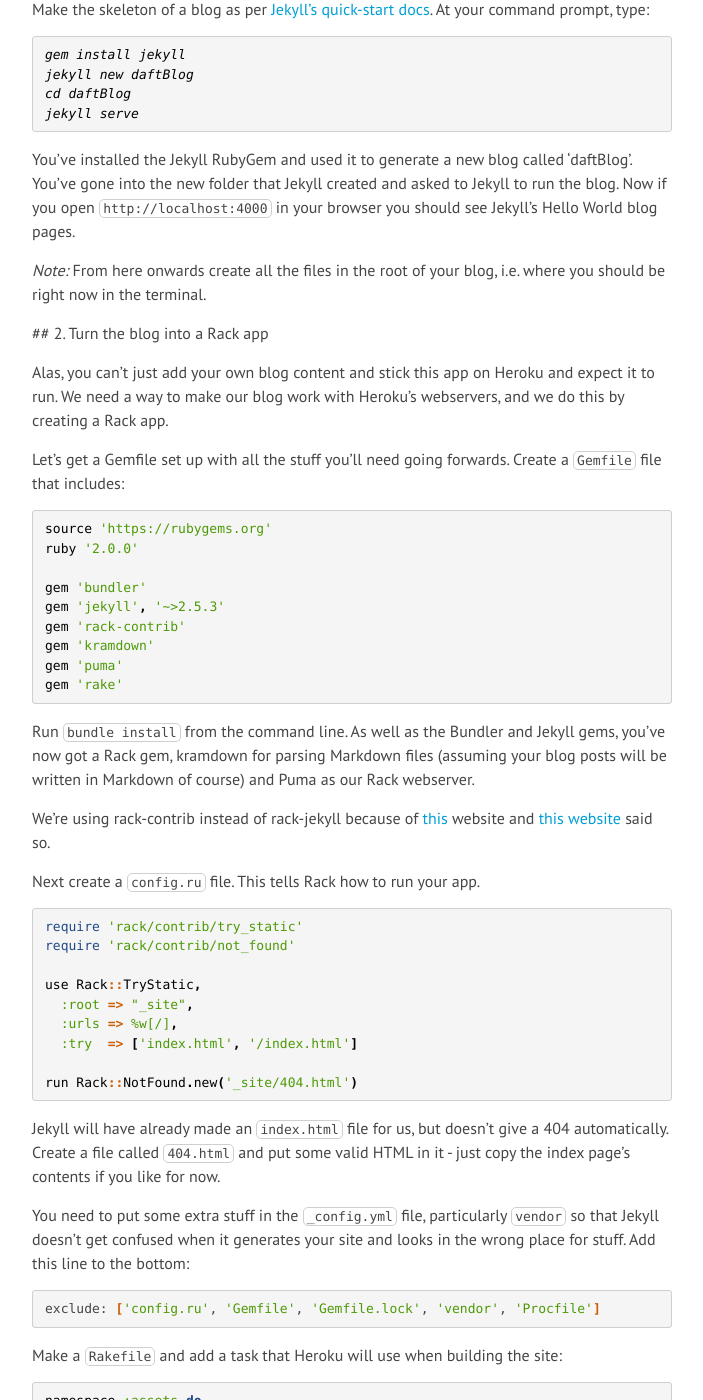
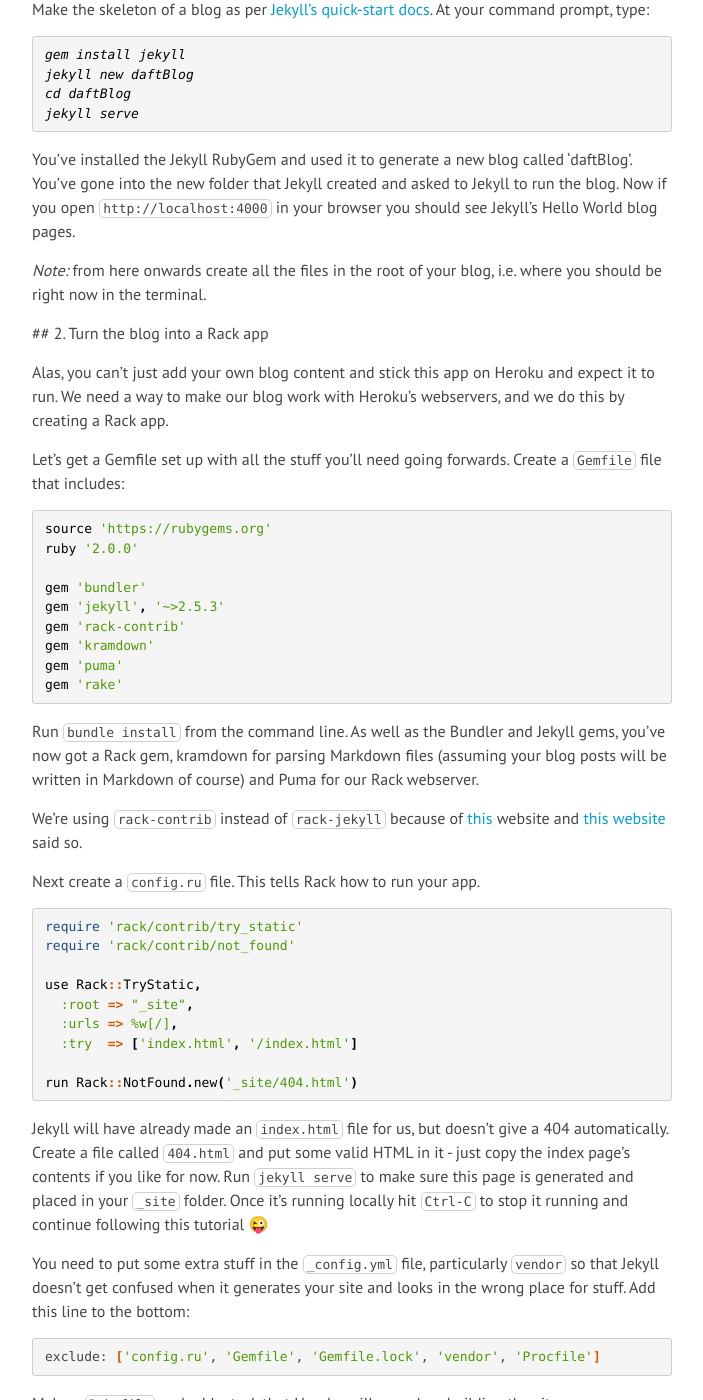
Before and after one commit to claire-codes/blog-com, a Jekyll site: the page built from _posts/2015-09-20-deploying-jekyll-on-heroku.markdown, in a window 1280 px wide and 1400 px high, scrolled down 536 px. Shown: the whole window, without its empty margins (288-991 px from the left). Built offline with Jekyll 4.4.1, drawn with Linux system fonts in a browser that asks for light colours; nearby versions of some CDN libraries; emoji names are drawn with the system emoji font; comment, search, counter and statistics services are not loaded; some of the changed text lies outside the part shown.

Commit message:
:gun: Add troubleshooting hint

```diff
--- a/_posts/.yo-rc.json
+++ /dev/null
@@ -1,3 +0,0 @@
-{
-  "generator-clekyll": {}
-}
--- a/_posts/2015-09-20-deploying-jekyll-on-heroku.markdown
+++ b/_posts/2015-09-20-deploying-jekyll-on-heroku.markdown
@@ -10,7 +10,7 @@
 
 # How I deployed my Jekyll blog to Heroku step-by-step
 
-If you use Jekyll for your blog you'll see that their docs suggest hosting your app on GitHub pages. However, I wanted to host mine on Heroku because - well, just because I could really. I'd used Heroku previously and I knew I wouldn't be restricted in my choice of plug-ins further down the line. Alas, I didn't find a single clear tutorial for setting it up: even the example linked on the Jekyll site didn't run for me! But as you can tell, the story had a happy ending and you are reading the fruit of my labours.
+If you use Jekyll for your blog you'll see that their docs suggest hosting your app on GitHub pages. However, I wanted to host mine on Heroku because - well, just because I could really. I'd used Heroku previously and I knew I wouldn't be restricted in my choice of plug-ins further down the line. Alas, I didn't find a single clear tutorial for setting it up: even the example linked on the Jekyll site didn't run for me! But as you can tell, the story had a happy ending and you are reading the fruit of my labours. :apple::green_apple:
 
 Here's a guide to the Hows & Whys. You should be able to follow along as long as you're happy with the command line.
 
@@ -28,7 +28,7 @@
 You've installed the Jekyll RubyGem and used it to generate a new blog called 'daftBlog'. You've gone into the new folder that Jekyll created
 and asked to Jekyll to run the blog. Now if you open `http://localhost:4000` in your browser you should see Jekyll's Hello World blog pages.
 
-*Note:* From here onwards create all the files in the root of your blog, i.e. where you should be right now in the terminal.
+*Note:*  from here onwards create all the files in the root of your blog, i.e. where you should be right now in the terminal.
 
 ## 2. Turn the blog into a Rack app
 
@@ -48,9 +48,9 @@
 gem 'rake'
 {% endhighlight %}
 
-Run `bundle install` from the command line. As well as the Bundler and Jekyll gems, you've now got a Rack gem, kramdown for parsing Markdown files (assuming your blog posts will be written in Markdown of course) and Puma as our Rack webserver.
+Run `bundle install` from the command line. As well as the Bundler and Jekyll gems, you've now got a Rack gem, kramdown for parsing Markdown files (assuming your blog posts will be written in Markdown of course) and Puma for our Rack webserver.
 
-We're using rack-contrib instead of rack-jekyll because of [this](http://mwmanning.com/2011/12/04/Jekyll-on-Heroku-Part-2.html) website and [this website](https://jbhannah.net/blog/2013/01/16/jekyll-on-heroku-without-rack-jekyll-or-custom-buildpacks.html) said so.
+We're using `rack-contrib` instead of `rack-jekyll` because of [this](http://mwmanning.com/2011/12/04/Jekyll-on-Heroku-Part-2.html) website and [this website](https://jbhannah.net/blog/2013/01/16/jekyll-on-heroku-without-rack-jekyll-or-custom-buildpacks.html) said so.
 
 Next create a `config.ru` file. This tells Rack how to run your app.
 
@@ -66,7 +66,7 @@
 run Rack::NotFound.new('_site/404.html')
 {% endhighlight %}
 
-Jekyll will have already made an `index.html` file for us, but doesn't give a 404 automatically. Create a file called `404.html` and put some valid HTML in it - just copy the index page's contents if you like for now.
+Jekyll will have already made an `index.html` file for us, but doesn't give a 404 automatically. Create a file called `404.html` and put some valid HTML in it - just copy the index page's contents if you like for now. Run `jekyll serve` to make sure this page is generated and placed in your `_site` folder. Once it's running locally hit `Ctrl-C` to stop it running and continue following this tutorial :stuck_out_tongue_winking_eye:
 
 You need to put some extra stuff in the `_config.yml` file, particularly `vendor` so that Jekyll doesn't get confused when it generates your site and looks in the wrong place for stuff. Add this line to the bottom:
 
@@ -88,7 +88,7 @@
 
 ## 3. Get blog on Heroku
 
-Finally a bit of prep for Heroku. Make a `Procfile` file:
+Another file for Heroku to know how to run your app. Make a `Procfile` file and put the following in it:
 
 {% highlight yaml %}
 web: bundle exec puma -p $PORT config.ru
```
Also changed, not shown: _posts/2016-03-24-number--x-reasons-to-write-tests.markdown (deleted, +0 -11 lines), 1 other file.
